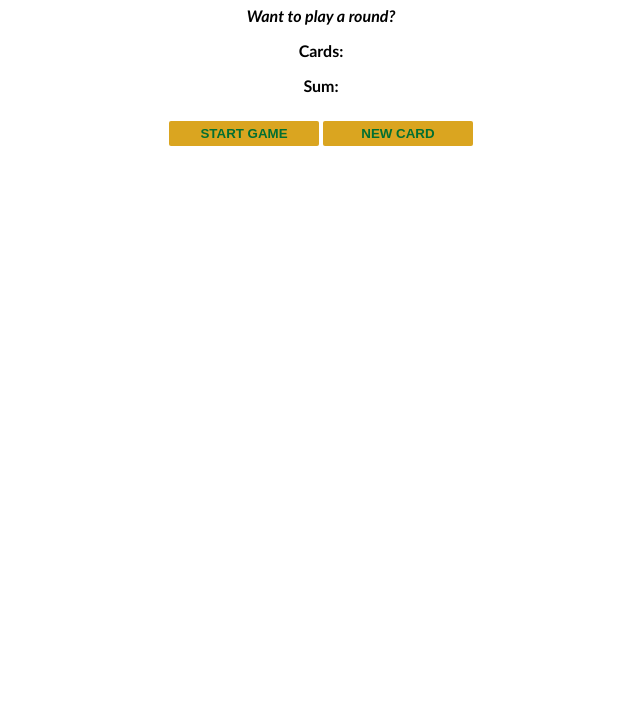
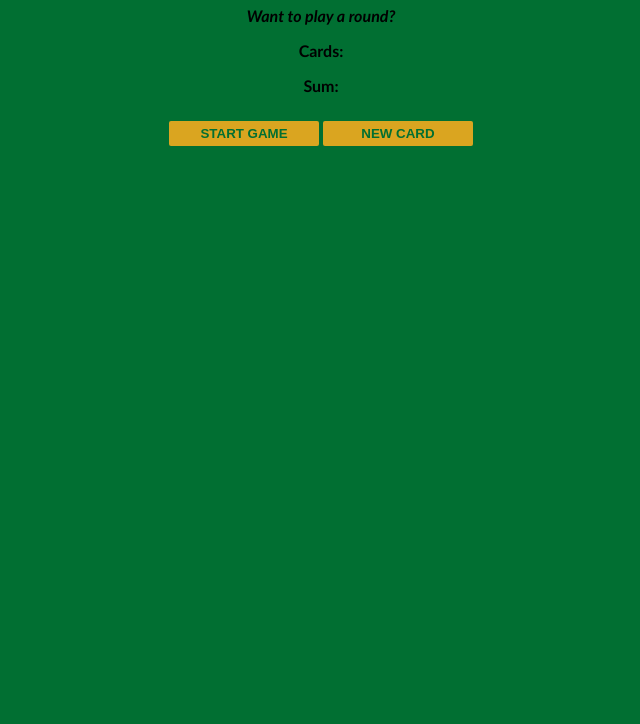
Before and after one commit to alybadara1803/BlackJackGame, a plain HTML site: page index.html in a window 1280 px wide. Shown: the part 76-800 px from the top of the page, without its empty margins (319-959 px from the left). Drawn offline with Linux system fonts and the light colour scheme.

Commit message:
Update index.css

```diff
--- a/index.css
+++ b/index.css
@@ -2,6 +2,7 @@ body {
     font-family: 'Trebuchet MS', 'Lucida Sans Unicode', 'Lucida Grande', Arial, sans-serif;
     /* background-image: url("images/table.png");
     background-size: cover; */
+    background: #016f32;
     font-weight: bold;
     /* color: white; */
     text-align: center;
```
